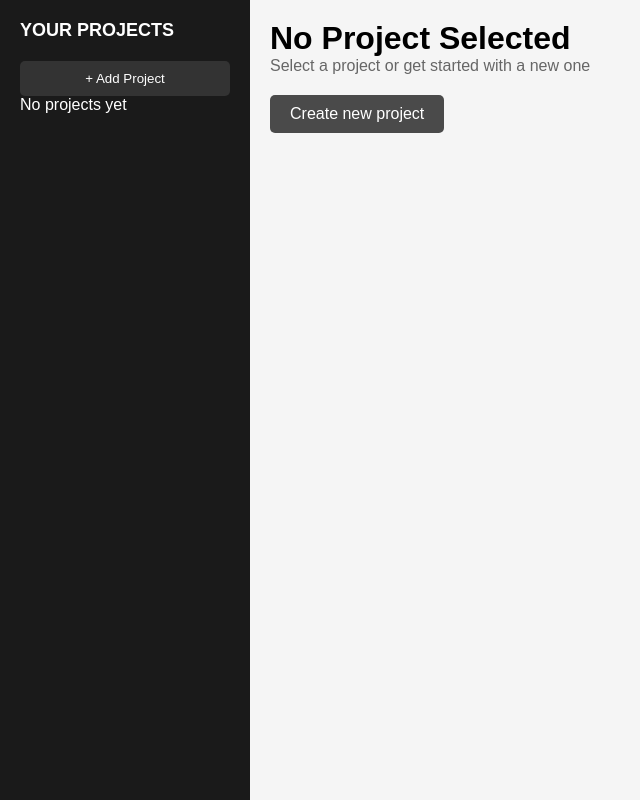
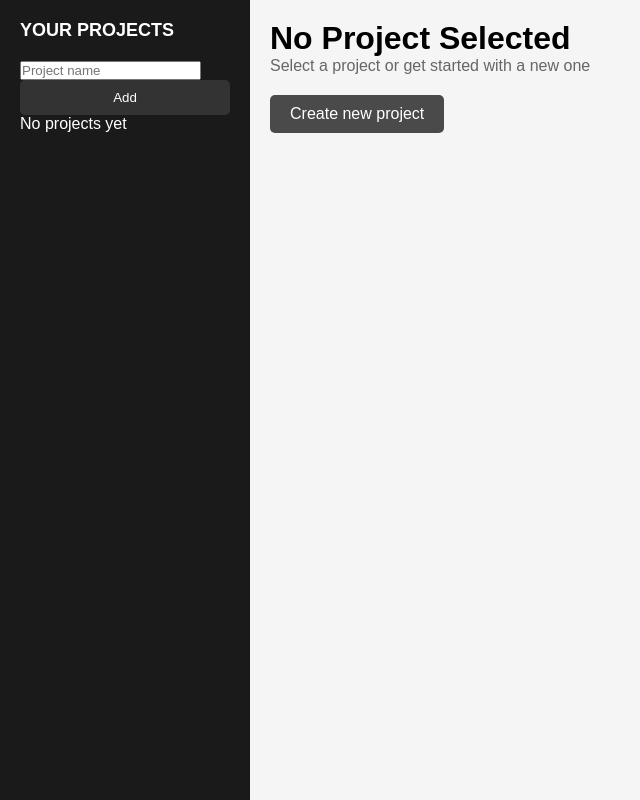
Before and after one commit to denilsonsoaresl/ReactTutorial, a React (Vite) app in the folder CAP9/: page / in a window 1280 px wide. Both pictures are taken after a click on the button "+ Add Project". Shown: the whole page, without its empty margins (0-640 px from the left). Built offline with nearby package versions, Linux system fonts and the light colour scheme.

Commit message:
Inicio do projeto CAP9

```diff
--- a/CAP9/src/App.jsx
+++ b/CAP9/src/App.jsx
@@ -1,15 +1,32 @@
 import { useState } from 'react';
 import Sidebar from './components/Sidebar.jsx';
-import Main from './components/Main.jsx';
 import './index.css';
+import Principal from './components/Principal.jsx';
 
 function App() {
   const [projects, setProjects] = useState([]);
+  const [selectedProject, setSelectedProject] = useState(null);
+
+  function addProject(name) {
+    const newProject = {
+      id: projects.length + 1,
+      name,
+      date_of_creation: new Date().toLocaleDateString(),
+    };
+    setProjects([...projects, newProject]);
+  }
 
   return (
-    <div className="app-container">  {/* Contêiner pai com display flex */}
-      <Sidebar projects={projects} />
-      <Main projects={projects} />
+    <div className="app-container">
+      <Sidebar
+        projects={projects}
+        onAddProject={addProject}
+        onSelectProject={setSelectedProject}
+      />
+      <Principal
+        onAddProject={addProject}
+        selectedProject={selectedProject}
+      />
     </div>
   );
 }
--- a/CAP9/src/components/Main.jsx
+++ b/CAP9/src/components/Principal.jsx
@@ -1,6 +1,6 @@
 import Project from './Project';
 
-export default function Main({ selectedProject }) {
+export default function Principal({ selectedProject }) {
   return (
     <div className="main-content">
       {selectedProject ? (
--- a/CAP9/src/components/Project.jsx
+++ b/CAP9/src/components/Project.jsx
@@ -1,13 +1,8 @@
-import { useState, useRef } from "react";
-
-export default function Project({project}) {
-
+export default function Project({ project }) {
     return (
       <>
         <h1>{project.name}</h1>
-    {project.date_of_creation}
-
-
+        <p>{project.date_of_creation}</p>
       </>
     );
   }
--- a/CAP9/src/components/Sidebar.jsx
+++ b/CAP9/src/components/Sidebar.jsx
@@ -1,14 +1,43 @@
-import Project from './Project';
+import { useState } from 'react';
 
-export default function Sidebar({ projects }) {
+export default function Sidebar({ projects, onAddProject, onSelectProject }) {
+  const [newProjectName, setNewProjectName] = useState('');
+  const [showInput, setShowInput] = useState(false);
+
+  function handleAddProject() {
+    if (newProjectName.trim()) {
+      onAddProject(newProjectName);
+      setNewProjectName(''); // Limpar o campo após adicionar
+      setShowInput(false); // Esconder o campo de input
+    }
+  }
+
   return (
     <div className="sidebar">
       <h2>YOUR PROJECTS</h2>
-      <button>+ Add Project</button>
+      {showInput ? (
+        <div>
+          <input
+            type="text"
+            value={newProjectName}
+            onChange={(e) => setNewProjectName(e.target.value)}
+            placeholder="Project name"
+          />
+          <button onClick={handleAddProject}>Add</button>
+        </div>
+      ) : (
+        <button onClick={() => setShowInput(true)}>+ Add Project</button>
+      )}
 
       {projects.length > 0 ? (
         projects.map((project) => (
-          <Project key={project.id} project={project} />
+          <div
+            key={project.id}
+            className="project-item"
+            onClick={() => onSelectProject(project)}
+          >
+            {project.name}
+          </div>
         ))
       ) : (
         <p>No projects yet</p>
```
Lines whose indentation alone changed are shown as unchanged.
